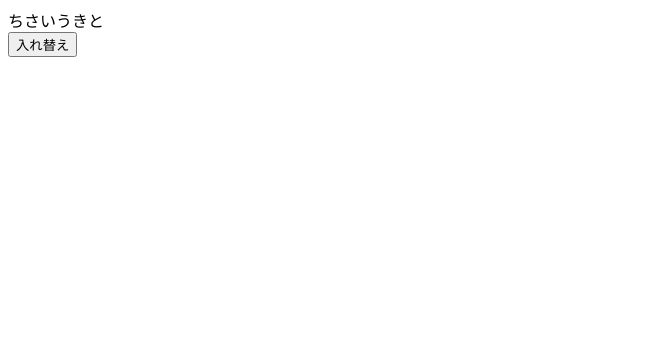
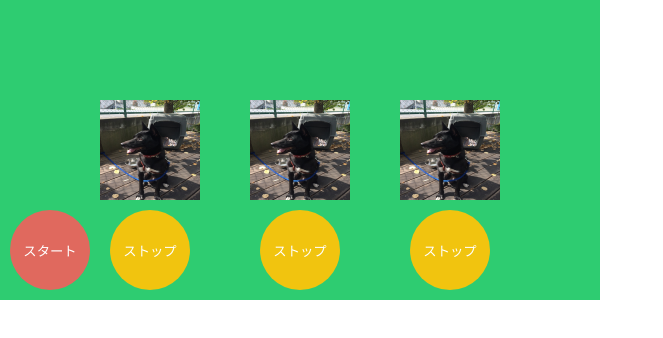
Before and after one commit to ichiki1023/slot, a plain HTML site: page index.html in a window 1280 px wide. Shown: the whole page, without its empty margins (0-663 px from the left). Drawn offline with Linux system fonts and the light colour scheme.

Commit message:
Slot、cssのJSファイルを追加

```diff
--- /dev/null
+++ b/Slot.js
@@ -0,0 +1,78 @@
+var Slot = (function() {
+  var count = 0,check = -1, stopCount = 0,instanceNum = 0;
+  var slot = function(images, imageWidth, imageHeight, x, y,id) {
+    this.images = [];
+    for(var i=0; i< images.length; i++){
+      var img = document.createElement('img');
+      img.src = images[i];img.width = imageWidth;img.height = imageHeight;
+      img.style.top = y + i*imageHeight+"px";
+      img.style.left = x+"px";
+      var dom = document.getElementById(id);
+      dom.appendChild(img);
+      this.images.push(img);
+    }
+    this.width = imageWidth;
+    this.height = imageHeight;
+    this.x = x;
+    this.y = y;
+    this.len = (2*this.height)+this.y;
+    this.reset = this.y-this.height;
+    this.running = false;
+    this.t = {};
+    this.timers = [];
+    instanceNum++;
+  }
+
+  var p = slot.prototype;
+
+  p.start = function() {
+    count = 0;check = -1, stopCount = 0;
+    if(!this.running){
+      this.running = true;
+      //2つ作成し、ちょうど良いところで止まるようにする
+      for(var i = 0; i< 2; i++){
+        for(var key in this.images){
+          p.move(key,this);
+        }
+      }
+    }
+  }
+
+  p.move = function(n,slotObj) {
+    var img = slotObj.images[n];
+    slotObj.timers[n] = setTimeout(function() {
+      img.style.top = img.offsetTop >= slotObj.len ? slotObj.reset +"px" : img.offsetTop+1+"px";
+      if(!slotObj.running){
+        var bounds = img.getBoundingClientRect();
+        if(img.offsetTop == (slotObj.height*0)+(slotObj.y) || img.offsetTop == (slotObj.height*1)+(slotObj.y) || img.offsetTop == (slotObj.height*2)+(slotObj.y)){
+          clearTimeout(slotObj.timers[n]);
+          delete slotObj.t[n];
+        }else{
+          slotObj.move(n,slotObj);
+        }
+        if(Object.keys(slotObj.t).length == 0){
+          slotObj.running = false;
+          if(count == instanceNum)alert("成功");
+          else if(stopCount == instanceNum) alert("失敗");
+        }
+      }else slotObj.move(n,slotObj);
+    },1);
+  }
+
+  p.stop = function() {
+    if(this.running){
+      for (var key in this.timers){
+        clearTimeout(this.timers[key]);
+        var img = this.images[key];
+        this.t[key] = img.offsetTop;
+        this.running = false;
+        if(img.offsetTop > (this.height*0)+(this.y) &&img.offsetTop < (this.height*1)+(this.y)){
+          if(check < 0)check = key;
+          if(check == key)count++;
+        }
+      }
+      stopCount++;
+    }
+  }
+  return slot;
+})();
--- a/index.html
+++ b/index.html
@@ -1,41 +1,49 @@
 <!DOCTYPE html>
 <html>
 <head>
-	<title>自己紹介[名前:佐藤一輝]</title>
+  <title>スロット</title>
+  <meta http-equiv="Content-type" content="text/html; charset=UTF-8">
+  <link rel="stylesheet" type="text/css" href="style.css">
+  <script type="text/javascript" src="Slot.js"></script>
 </head>
 <body>
-
-<div id="result">ちさいうきと</div>
-
-<input type="button" value="入れ替え" onclick="changeAction()">
+  <div id="main">
+    <div class="block" style="top:200px;"></div>
+    <div id= "slot1"></div>
+    <div id= "slot2"></div>
+    <div id= "slot3"></div>
+    <div class="block"></div>
+    <input id="start" type="button" value="スタート" onclick="startSlot()">
+    <input class="stop" type="button" value="ストップ" onclick="stopSlot(0)" style="left:100px;">
+    <input class="stop" type="button" value="ストップ" onclick="stopSlot(1)" style="left:250px;">
+    <input class="stop" type="button" value="ストップ" onclick="stopSlot(2)" style="left:400px;">
+  </div>
 
 <script type="text/javascript">
+var slot1 = new Slot(
+  ["f1.jpg", "f2.jpg", "f3.jpg"],//画像のURL
+  100,    //画像の幅
+  100,    //画像の高さ
+  100,    //スロットのx座標
+  0,      //スロットのy座標
+  "slot1" //id名
+  );
 
-var nameBox = new Array("さ","と","う","い","ち","き");
+var slot2 = new Slot(["f1.jpg", "f2.jpg", "f3.jpg"],100,100,250,0,"slot2");
+var slot3 = new Slot(["f1.jpg", "f2.jpg", "f3.jpg"],100,100,400,0,"slot3");
 
-var randomBox  = new Array(0,1,2,3,4,5);
+var slotArray = [slot1,slot2,slot3];
 
-function changeAction() {
-	var text = "";
-	shuffle(nameBox);
-	text = nameBox.join('');
-
-	document.getElementById("result").innerHTML = text;
-	if("text" == "さとういちき"){
-		alert("終了です。");
-	}
+function startSlot() {
+  for(var i in slotArray){
+    slotArray[i].start();
+  }
 }
 
-function shuffle(a) {
-  for (var i=a.length-1;i>=0;i--) {
-    var r=Math.floor(i*Math.random());
-    var tmp=a[i];
-    a[i]=a[r];
-    a[r]=tmp;
-  }
-  return a;
+function stopSlot(n) {
+  slotArray[n].stop();
 }
+
 </script>
-
 </body>
 </html>
--- /dev/null
+++ b/style.css
@@ -0,0 +1,62 @@
+@charset "UTF-8";
+
+*{
+	margin: 0;
+	padding: 0;
+}
+
+img{
+	position: absolute;
+	z-index: 1;
+}
+
+#main{
+	width: 600px;
+	height: 300px;
+	background-color: #2ECC71;
+}
+
+#start{
+	position: absolute;
+	width: 80px;
+	height: 80px;
+	top: 200px;
+	left: 0;
+	background-color: #E0695E;
+	color: #fff;
+	border-radius: 50%;
+	border:none;
+	outline: none;
+	margin: 10px;
+	z-index: 3;
+}
+
+#start:active{
+	background-color: #C0473C;
+}
+
+.stop{
+	position: absolute;
+	width: 80px;
+	height: 80px;
+	top: 200px;
+	background-color: #F1C40F;
+	color: #fff;
+	border-radius: 50%;
+	border:none;
+	outline: none;
+	margin: 10px;
+	z-index: 3;
+}
+
+.stop:active{
+	background-color: #D0A20D;
+}
+
+.block{
+	position: absolute;
+	width: 600px;
+	height: 100px;
+	background-color: #2ECC71;
+	z-index: 2;
+}
```
Also changed, not shown: f1.jpg (added), f2.jpg (added), f3.jpg (added).
